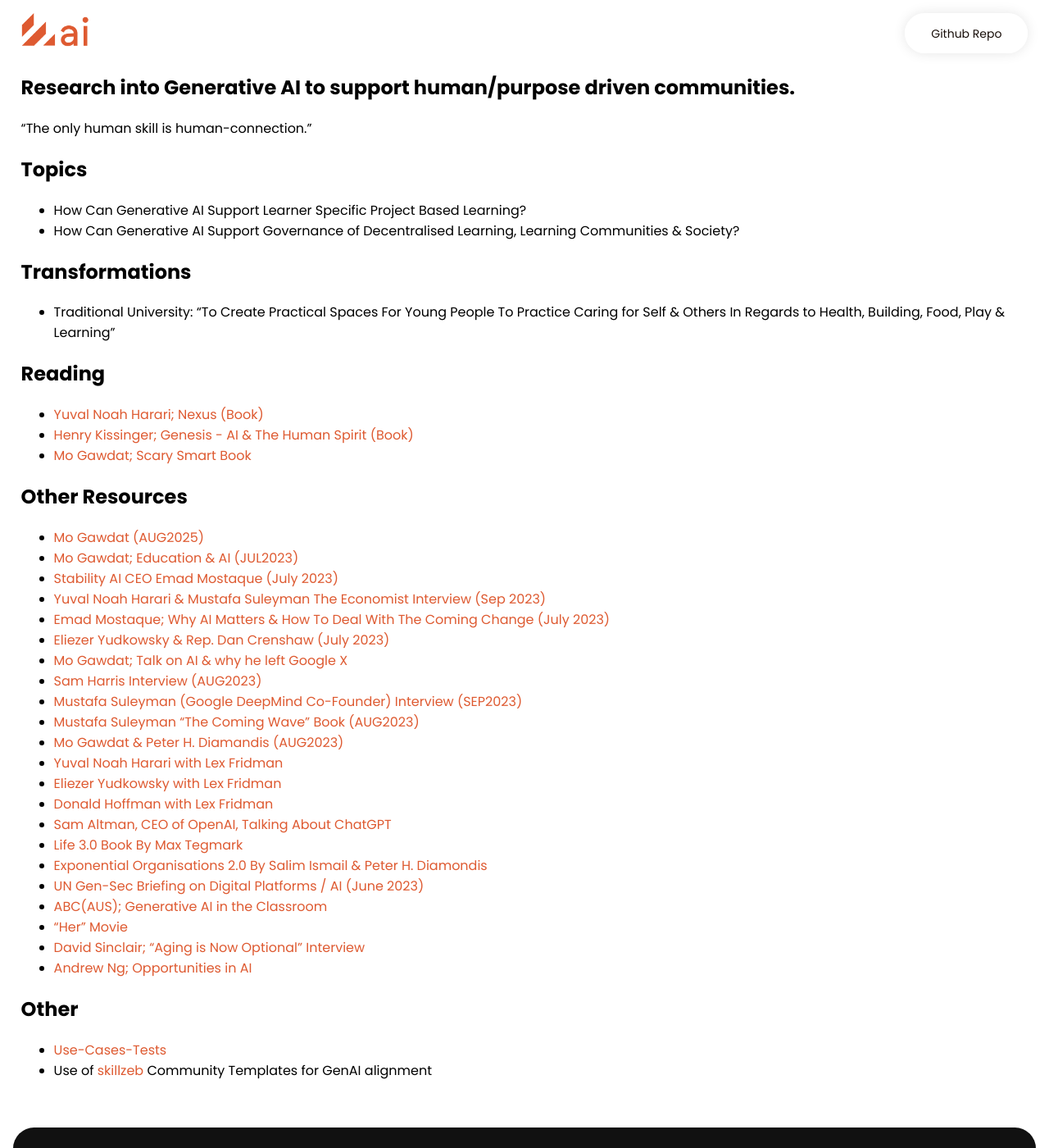
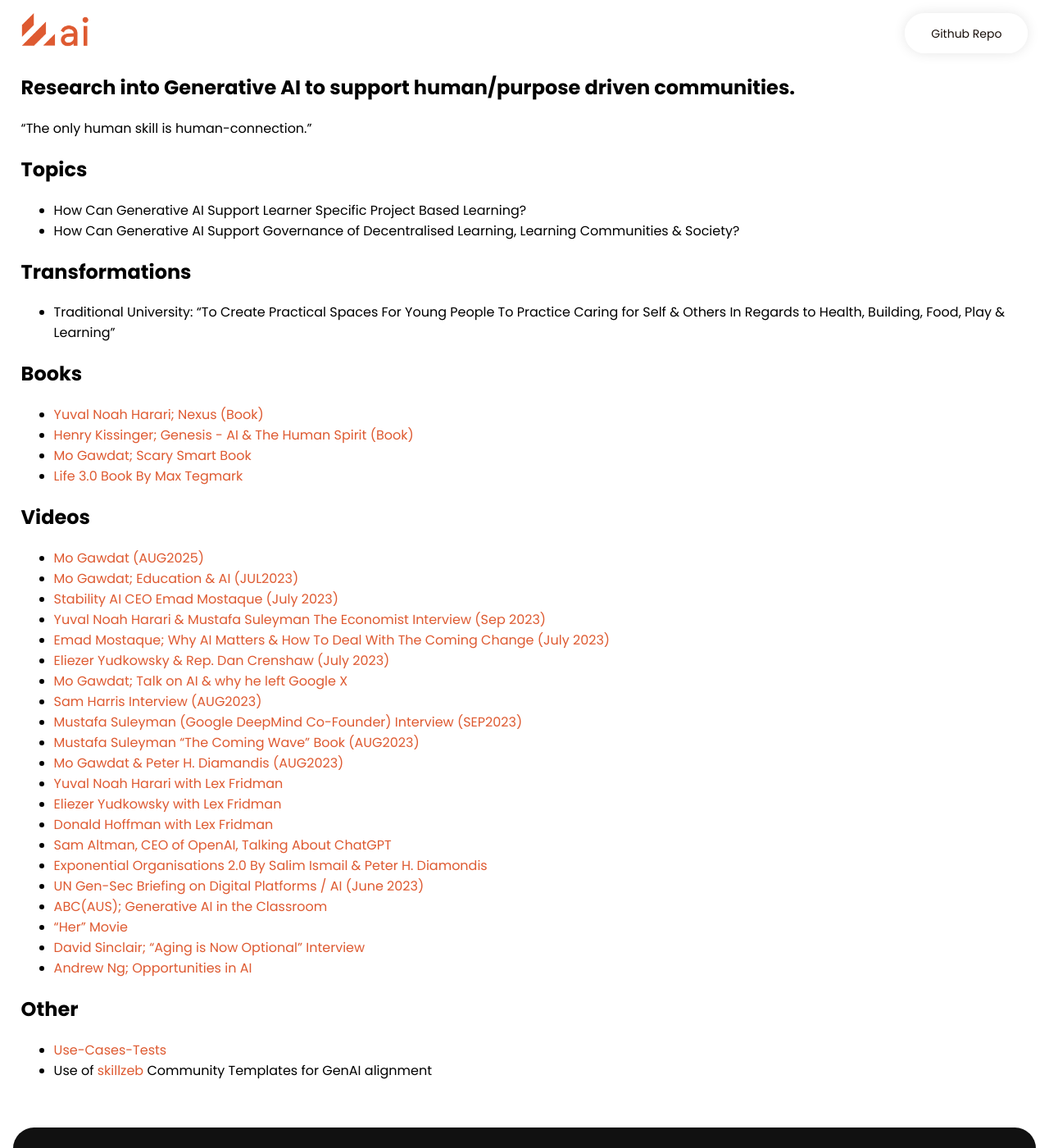
Before and after one commit to selfdriven-foundation/selfdriven-ai, a Jekyll site: the page built from docs/pages/research.md, in a window 1280 px wide and 1400 px high. Shown: the whole window at 82% size. Built offline with Jekyll 4.4.1, drawn with Linux system fonts in a browser that asks for light colours.

Commit message:
Update research.md

```diff
--- a/docs/pages/research.md
+++ b/docs/pages/research.md
@@ -15,13 +15,13 @@
 ## Transformations
 - Traditional University: "To Create Practical Spaces For Young People To Practice Caring for Self & Others In Regards to Health, Building, Food, Play & Learning"
 
-## Reading
+## Books
 - [Yuval Noah Harari; Nexus (Book)](https://www.ynharari.com/book/nexus/)
 - [Henry Kissinger; Genesis - AI & The Human Spirit (Book)](https://www.hachettebookgroup.com/titles/henry-a-kissinger/genesis/9780316581295/)
 - [Mo Gawdat; Scary Smart Book](https://www.mogawdat.com/scary-smart)
+- [Life 3.0 Book By Max Tegmark](https://en.wikipedia.org/wiki/Life_3.0)
 
-## Other Resources
-
+## Videos
 - [Mo Gawdat (AUG2025)](https://youtu.be/S9a1nLw70p0)
 - [Mo Gawdat; Education & AI (JUL2023)](https://youtu.be/C84SLJhhEpo)
 - [Stability AI CEO Emad Mostaque (July 2023)](https://youtu.be/zXd9ZwU8u5E)
```
Also changed, not shown: other parts of docs/pages/research.md (+0 -1 lines).
